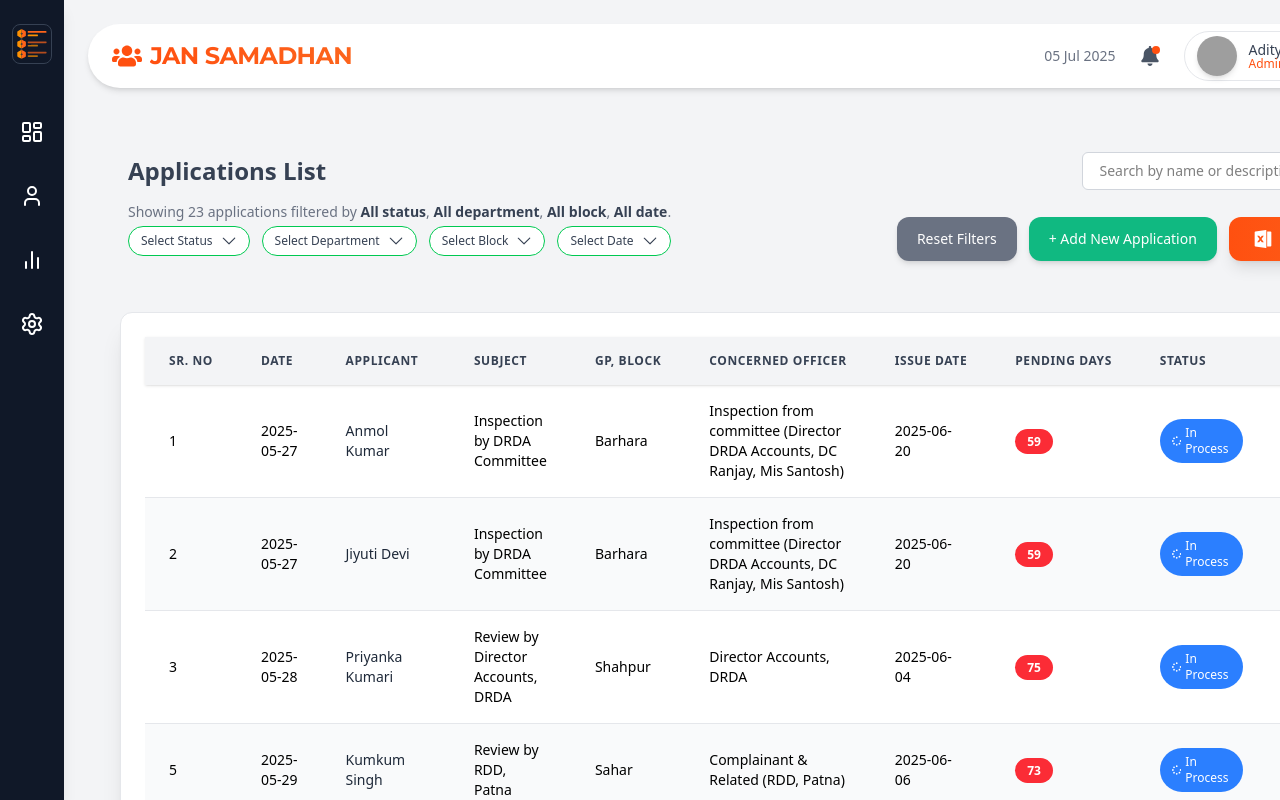
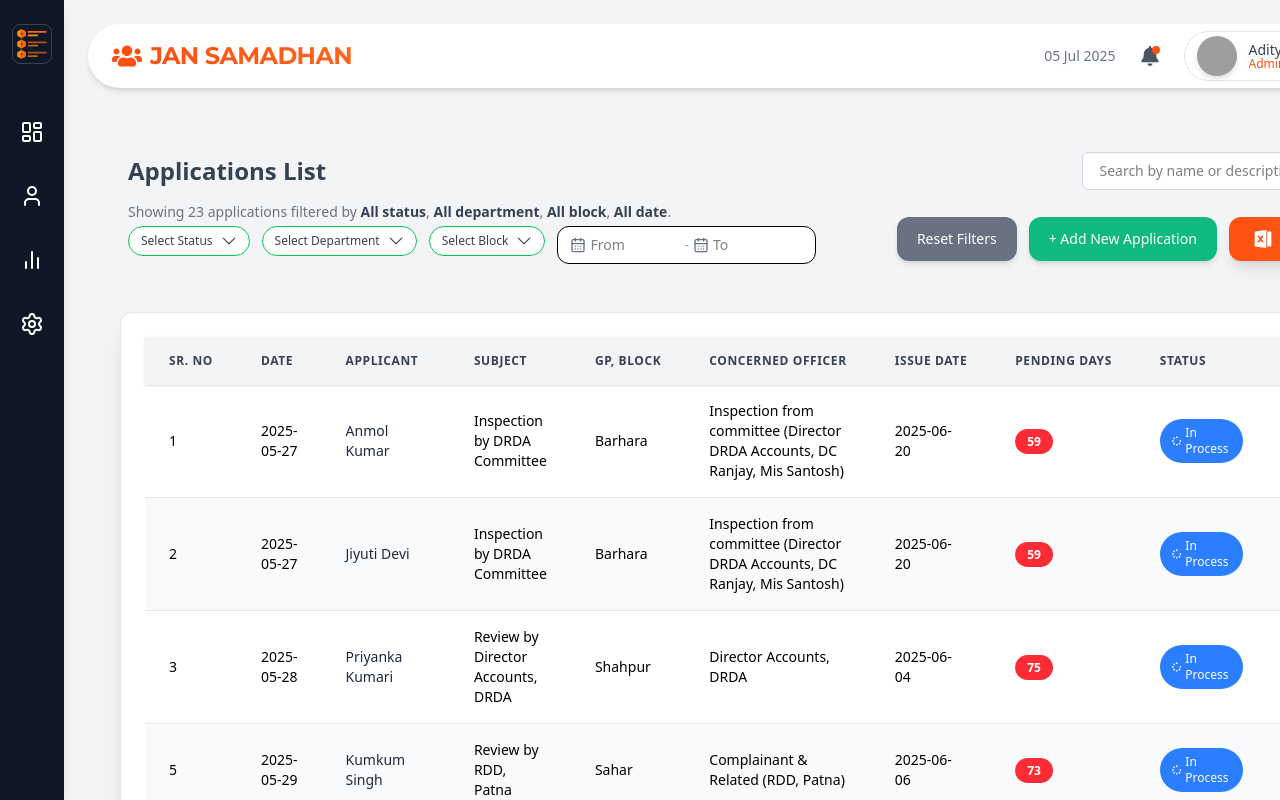
Before and after one commit to Pranavkumar2025/DakPad_For_Updates, a React (Vite) app in the folder Client/: page /Admin in a window 1280 px wide. Shown: the top 800 px of the page. Built offline with nearby package versions, Linux system fonts and the light colour scheme; grey boxes are pictures that could not be loaded.

Commit message:
New commit

```diff
--- a/Client/package.json
+++ b/Client/package.json
@@ -20,6 +20,7 @@
     "lucide-react": "^0.525.0",
     "react": "^19.1.0",
     "react-chartjs-2": "^5.3.0",
+    "react-datepicker": "^8.7.0",
     "react-dom": "^19.1.0",
     "react-icon": "^1.0.0",
     "react-icons": "^5.5.0",
--- a/Client/src/components/DataTable/FilterHeader.jsx
+++ b/Client/src/components/DataTable/FilterHeader.jsx
@@ -1,6 +1,9 @@
-import React from "react";
+import React, { useState } from "react";
 import { motion } from "framer-motion";
 import { RiFileExcel2Fill } from "react-icons/ri";
+import { CalendarDays } from "lucide-react";
+import DatePicker from "react-datepicker";
+import "react-datepicker/dist/react-datepicker.css"; // Import DatePicker CSS
 import DropdownButton from "../DropdownButton";
 
 const FilterHeader = ({
@@ -11,8 +14,6 @@
   setSelectedStatus,
   selectedDepartment,
   setSelectedDepartment,
-  // selectedSource,
-  // setSelectedSource,
   selectedBlock,
   setSelectedBlock,
   selectedDate,
@@ -20,6 +21,18 @@
   onAddClick,
   onExcelClick,
 }) => {
+  const [startDate, setStartDate] = useState(null);
+  const [endDate, setEndDate] = useState(null);
+
+  // Handle date range changes
+  const handleDateChange = (start, end) => {
+    if (start && end) {
+      setSelectedDate(`${start.toISOString().split("T")[0]} - ${end.toISOString().split("T")[0]}`);
+    } else {
+      setSelectedDate("");
+    }
+  };
+
   return (
     <div className="flex flex-col ml-16 p-6 gap-3 mb-4">
       {/* Header and Search */}
@@ -51,7 +64,6 @@
               items={[
                 { label: "All", onClick: () => setSelectedStatus("") },
                 { label: "In Process", onClick: () => setSelectedStatus("In Process") },
-                // Add other statuses if they exist in the JSON or are added later
               ]}
             />
 
@@ -66,7 +78,6 @@
                 { label: "BDO Ara Sadar", onClick: () => setSelectedDepartment("BDO Ara Sadar") },
                 { label: "BDO Tarari", onClick: () => setSelectedDepartment("BDO Tarari") },
                 { label: "RDO Mohsin Khan", onClick: () => setSelectedDepartment("RDO Mohsin Khan") },
-                // Add other relevant officers from JSON
               ]}
             />
 
@@ -85,18 +96,34 @@
               ]}
             />
 
-            {/* Date */}
-            <DropdownButton
-              label={selectedDate || "Select Date"}
-              items={[
-                { label: "All", onClick: () => setSelectedDate("") },
-                // Dynamically generate date options or use a date picker
-                { label: "2025-05-27", onClick: () => setSelectedDate("2025-05-27") },
-                { label: "2025-05-28", onClick: () => setSelectedDate("2025-05-28") },
-                { label: "2025-05-29", onClick: () => setSelectedDate("2025-05-29") },
-                // Add more dates as needed
-              ]}
-            />
+            {/* Date Range Picker */}
+            <div className="flex items-center bg-white border px-3 py-2 rounded-xl text-sm space-x-1">
+              <CalendarDays className="text-gray-500" size={16} />
+              <DatePicker
+                selected={startDate}
+                onChange={(date) => {
+                  setStartDate(date);
+                  handleDateChange(date, endDate);
+                }}
+                placeholderText="From"
+                className="outline-none bg-transparent w-[90px]"
+                dateFormat="dd/MM/yyyy"
+                popperClassName="z-50" // Ensure calendar popup is above other elements
+              />
+              <span className="text-gray-400">-</span>
+              <CalendarDays className="text-gray-500" size={16} />
+              <DatePicker
+                selected={endDate}
+                onChange={(date) => {
+                  setEndDate(date);
+                  handleDateChange(startDate, date);
+                }}
+                placeholderText="To"
+                className="outline-none bg-transparent w-[90px]"
+                dateFormat="dd/MM/yyyy"
+                popperClassName="z-50" // Ensure calendar popup is above other elements
+              />
+            </div>
           </div>
         </div>
 
@@ -107,9 +134,10 @@
               setSearchQuery("");
               setSelectedStatus("");
               setSelectedDepartment("");
-              // setSelectedSource("");
               setSelectedBlock("");
               setSelectedDate("");
+              setStartDate(null);
+              setEndDate(null);
             }}
             className="bg-gray-500 hover:bg-gray-600 text-white px-5 py-3 rounded-xl font-medium shadow-md text-sm"
           >
```
Also changed, not shown: 1 other file (tests, documents, lock files or other folders).
